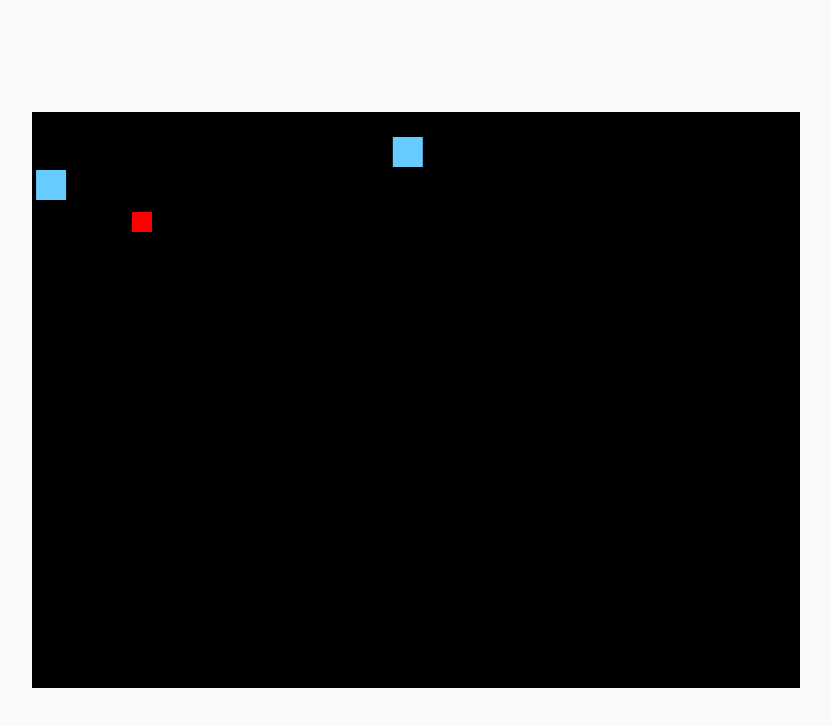
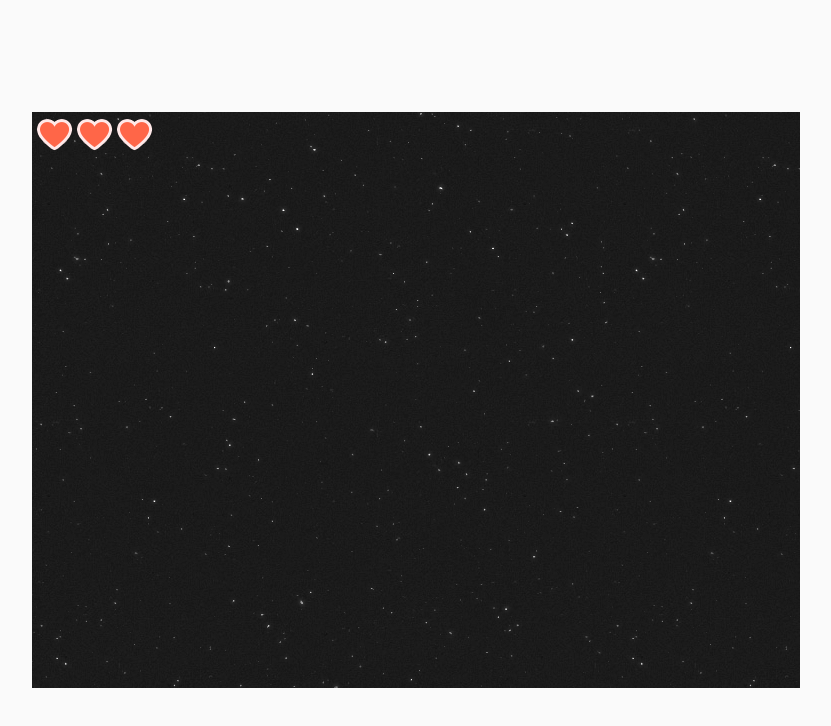
Before and after one commit to team2/wurim, a website: page app/index.html in a window 1280 px wide. Shown: the whole page, without its empty margins (224-1055 px from the left). Drawn offline with nearby package versions, Linux system fonts and the light colour scheme; files that its build step writes are made by us from their sources.

Commit message:
Init game scenes

```diff
--- a/app/index.html
+++ b/app/index.html
@@ -13,17 +13,10 @@
         <!-- build:css(.tmp) styles/main.css -->
         <link rel="stylesheet" href="styles/main.css">
         <!-- endbuild -->
-    </head>
-    <body>
-        <!--[if lt IE 10]>
-            <p class="browsehappy">You are using an <strong>outdated</strong> browser. Please <a href="http://browsehappy.com/">upgrade your browser</a> to improve your experience.</p>
-        <![endif]-->
-        <div id="cr-stage"></div>
 
         <!-- build:js scripts/vendor.js -->
-        <!-- bower:js -->
-        <script src="bower_components/jquery/jquery.js"></script>
         <script src="scripts/vendor/crafty.js"></script>
+        <!-- bower:js --> <script src="bower_components/jquery/jquery.js"></script>
         <!-- endbower -->
         <!-- endbuild -->
 
@@ -36,13 +29,24 @@
 
         <!-- build:js(.tmp) scripts/coffee.js -->
         <script type="text/javascript" src="scripts/constants.js"></script>
+        <script type="text/javascript" src="scripts/components/base.js"></script>
         <script type="text/javascript" src="scripts/components/bullet.js"></script>
         <script type="text/javascript" src="scripts/components/character.js"></script>
         <script type="text/javascript" src="scripts/components/enemies.js"></script>
         <script type="text/javascript" src="scripts/components/misc.js"></script>
         <script type="text/javascript" src="scripts/components/player.js"></script>
         <script type="text/javascript" src="scripts/scenes/game.js"></script>
+        <script type="text/javascript" src="scripts/scenes/loading.js"></script>
         <script type="text/javascript" src="scripts/entry.js"></script>
+        <script>
+            window.addEventListener('load', Game.start);
+        </script>
         <!-- endbuild -->
+    </head>
+    <body>
+        <!--[if lt IE 10]>
+            <p class="browsehappy">You are using an <strong>outdated</strong> browser. Please <a href="http://browsehappy.com/">upgrade your browser</a> to improve your experience.</p>
+        <![endif]-->
+        <div id="cr-stage"></div>
 </body>
 </html>
--- /dev/null
+++ b/app/scripts/components/base.js
@@ -0,0 +1,23 @@
+// An "Actor" is an entity that is drawn in 2D on canvas
+//  via our logical coordinate grid
+Crafty.c('Actor', {
+  init: function() {
+    this.requires('2D, DOM');
+  },
+
+  // Locate this entity at the given position on the grid
+  at: function(x, y) {
+    if (x === undefined && y === undefined) {
+      return { x: 0, y: 0 }
+    } else {
+      this.attr({ x: x, y: y });
+      return this;
+    }
+  }
+});
+
+Crafty.c('Health', {
+    init: function() {
+        this.requires('Actor, health');
+    },
+})
--- a/app/scripts/entry.js
+++ b/app/scripts/entry.js
@@ -1,10 +1,13 @@
-(function() {
-  window.onload = function() {
-    Crafty.mobile = false;
-    Crafty.init(WINDOW_WIDTH, WINDOW_HEIGHT);
-    Crafty.canvas.init();
-    Crafty.background('black');
-    return Crafty.scene('game');
-  };
-
-}).call(this);
+Game = {
+    width: function(){
+        return WINDOW_WIDTH;
+    },
+    height: function(){
+        return WINDOW_HEIGHT;
+    },
+    start: function(){
+        Crafty.init(Game.width(), Game.height());
+        Crafty.canvas.init();
+        Crafty.scene('Loading');
+    }
+}
--- a/app/scripts/scenes/game.js
+++ b/app/scripts/scenes/game.js
@@ -1,26 +1,15 @@
-(function() {
-  var addCannonFodders, interactions;
+Crafty.scene('Game', function(){
 
-  interactions = function() {
-    return 1;
-  };
+    Crafty.background("url(/assets/images/bg/bg-1.png)");
 
-  addCannonFodders = function() {
-    var u;
-    if (Math.random() < 0.01) {
-      u = Crafty.e("Slime");
-      return u.place(Math.random() * WINDOW_WIDTH);
-    }
-  };
+    Crafty.audio.play("boss_background02.mp3",-1, 1.0);
 
-  Crafty.scene('game', function() {
-    Crafty.e('Player').fourway(8);
-    return this.bind("EnterFrame", function() {
-      interactions.call(this);
-      return addCannonFodders.call(this);
+    Crafty.bind("EnterFrame",function(frame){
+        //Setup Background position
+        Crafty.stage.elem.style.backgroundPosition ="0px "+frame.frame+"px";
     });
-  }, function() {
-    return 1;
-  });
 
-}).call(this);
+    Crafty.e('Health').at(5, 5);
+    Crafty.e('Health').at(45, 5);
+    Crafty.e('Health').at(85, 5);
+});
--- /dev/null
+++ b/app/scripts/scenes/loading.js
@@ -0,0 +1,23 @@
+Crafty.scene('Loading', function(){
+    Crafty.e('2D, DOM, Text')
+        .text('Loading...')
+        .attr({ x: 0, y: Game.height()/2 - 24, w: Game.width()})
+
+    Crafty.load([
+        "/assets/images/bg/bg-1.png",
+        "/assets/images/health/health.png",
+        "/assets/sounds/alt_attack01.ogg",
+        "/assets/sounds/alt_attack02.wav",
+        "/assets/sounds/biubiubiu.wav",
+        "/assets/sounds/boom.mp3",
+        "/assets/sounds/boss_background01.ogg",
+        "/assets/sounds/boss_background02.mp3",
+        "/assets/sounds/game_over.ogg",
+        "/assets/sounds/supply.wav"],
+        function(){
+            Crafty.sprite('/assets/images/health/health.png',
+                {health: [0, 0, 50, 50]});
+            Crafty.scene('Game');
+        }
+    )
+})
--- /dev/null
+++ b/app/scripts/scenes/welcome.js
@@ -0,0 +1,2 @@
+Crafty.scene('Welcome', function(){
+});
```
Also changed, not shown: assets/images/bg-1.png (added), assets/images/bg/bg-1.png (added), assets/images/bullet/bullet-1.png (added), assets/images/bullet/bullet-2.png (added), assets/images/bullet/bullet-3.png (added), assets/images/health/health.png (added), assets/images/monster/monster-1.png (added), assets/images/monster/monster-2.png (added), assets/images/monster/monster-3.png (added), assets/images/monster/monster-4.png (added), assets/images/monster/monster-5.png (added), assets/images/monster/monster-6.png (added), assets/images/robot/RoboSticker copy copy.png (added), assets/images/supply/supply-1.png (added).
